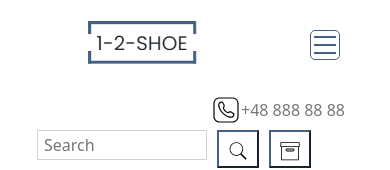
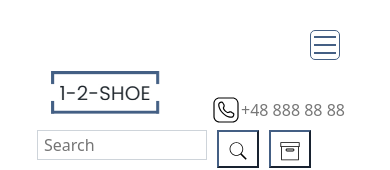
Before and after one commit to HannaNesterova/Final-project-REACT, a React (Create React App) app: page /contact in a window 390 px wide. Shown: the top 170 px of the page. Built offline with nearby package versions, Linux system fonts and the light colour scheme.

Commit message:
Logo position

```diff
--- a/src/components/ContactUs/ContactUs.js
+++ b/src/components/ContactUs/ContactUs.js
@@ -32,6 +32,7 @@ function ContactUs(){
                         loading="lazy"
                         referrerPolicy="no-referrer-when-downgrade"
                         title="Google Map"
+                        className='map'
                     ></iframe>
                     </div>
                 </div>
--- a/src/components/ContactUs/contactUs.css
+++ b/src/components/ContactUs/contactUs.css
@@ -10,3 +10,9 @@
 .contactUs-col{
     text-align: center;
 }
+
+@media all and (max-width:450px){
+    .map{
+        width: 300px;
+    }
+}
--- a/src/components/Contact_header/styleContactHeader.css
+++ b/src/components/Contact_header/styleContactHeader.css
@@ -12,8 +12,7 @@
   position: relative;
 }
 .logo{
-  position: absolute;
-  content: '';
+  position: fixed;
   top: 50px;
   left: 50px;
 }
```
